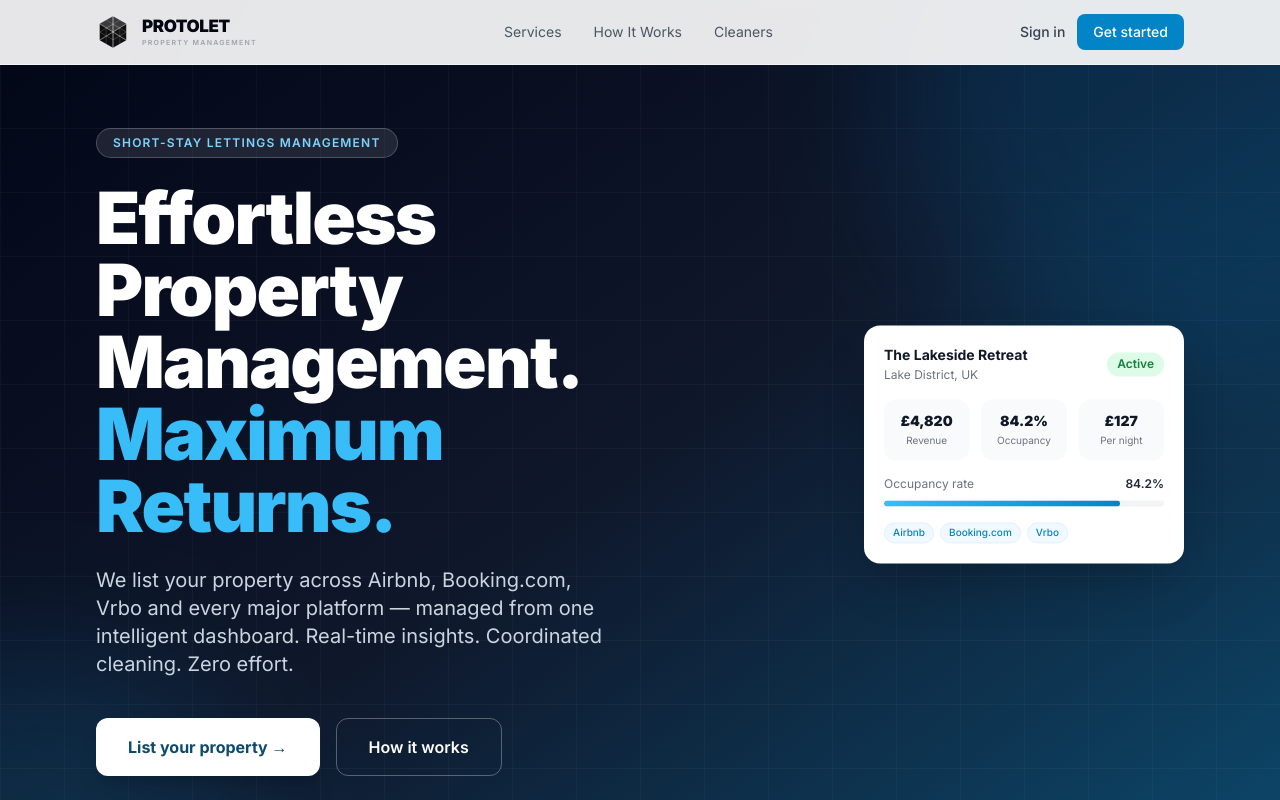
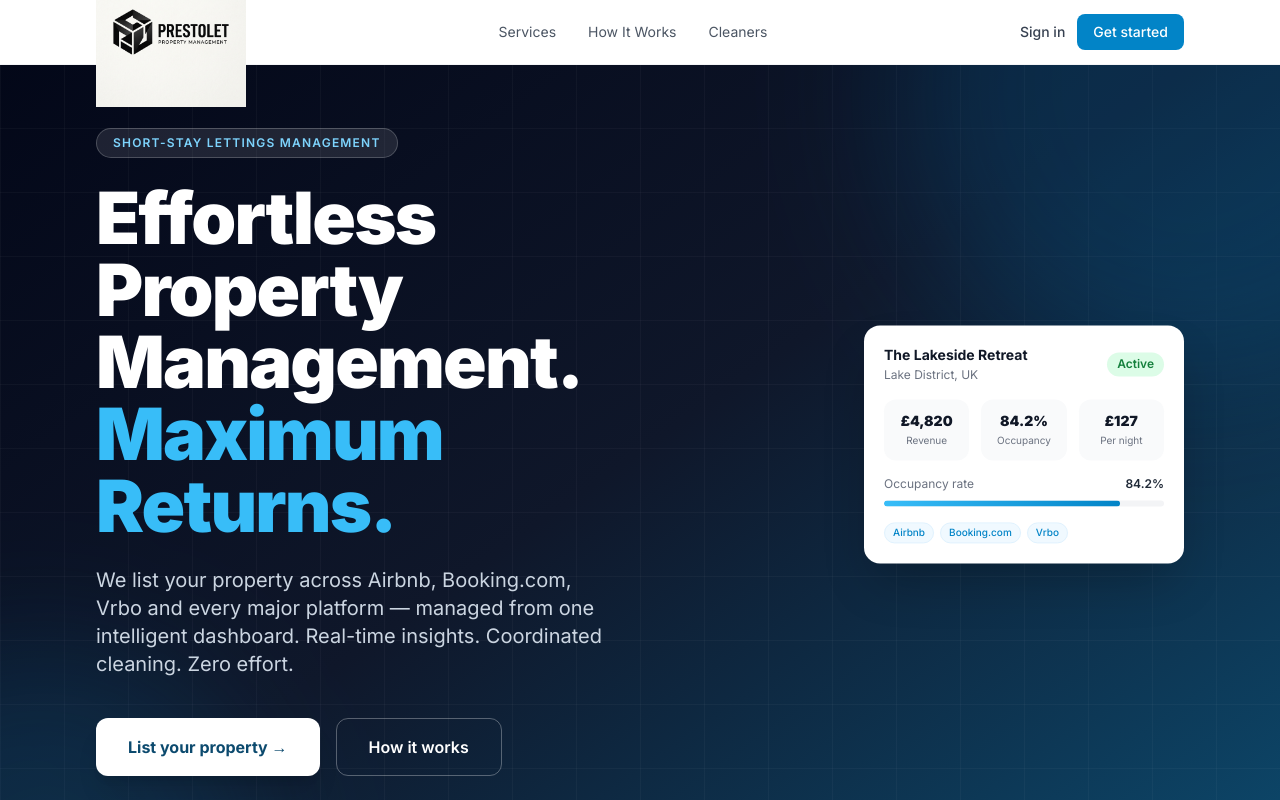
Before and after one commit to Baldry40/prestolet, a Next.js app: page / in a window 1280 px wide. Shown: the top 800 px of the page. Built offline with nearby package versions, Linux system fonts and the light colour scheme; no server answers.

Commit message:
fix: use correct Prestolet PNG logo, opaque white nav, fix PRESTOLET text

```diff
--- a/src/components/Footer.tsx
+++ b/src/components/Footer.tsx
@@ -1,5 +1,5 @@
 import Link from 'next/link'
-import { Logo } from '@/components/Logo'
+import Image from 'next/image'
 
 export default function Footer() {
   return (
@@ -9,7 +9,7 @@ export default function Footer() {
           {/* Col 1 — Brand */}
           <div>
             <div className="mb-3">
-              <Logo size="sm" inverted />
+              <Image src="/logo.png" alt="Prestolet" width={150} height={42} className="object-contain brightness-0 invert" />
             </div>
             <p className="text-sm text-slate-400 leading-relaxed">
               Effortless short-stay lettings management. We handle everything so you can focus on what matters.
--- a/src/components/Logo.tsx
+++ b/src/components/Logo.tsx
@@ -66,7 +66,7 @@ export function Logo({ inverted = false, size = 'md', className = '' }: LogoProp
       {/* ── Wordmark ── */}
       <div className="select-none">
         <div className={`font-black tracking-tight leading-none ${titleSize} ${titleColor}`}>
-          PROTOLET
+          PRESTOLET
         </div>
         <div className={`font-semibold tracking-[0.18em] uppercase leading-none mt-1 hidden sm:block ${subSize} ${subColor}`}>
           Property Management
--- a/src/components/Nav.tsx
+++ b/src/components/Nav.tsx
@@ -1,8 +1,8 @@
 'use client'
 import { useState, useEffect } from 'react'
 import Link from 'next/link'
+import Image from 'next/image'
 import { useSession, signOut } from 'next-auth/react'
-import { Logo } from '@/components/Logo'
 
 export default function Nav() {
   const { data: session } = useSession()
@@ -16,12 +16,12 @@ export default function Nav() {
   }, [])
 
   return (
-    <header className={`fixed top-0 left-0 right-0 z-[9999] bg-white/90 backdrop-blur-sm border-b border-gray-100 transition-shadow duration-300 ${scrolled ? 'shadow-md' : 'shadow-none'}`}>
+    <header className={`fixed top-0 left-0 right-0 z-[9999] bg-white border-b border-gray-100 transition-shadow duration-300 ${scrolled ? 'shadow-md' : 'shadow-none'}`}>
       <div className="max-w-6xl mx-auto px-4 sm:px-6 lg:px-8">
         <div className="flex items-center justify-between h-16">
           {/* Logo */}
           <Link href="/" className="flex-shrink-0">
-            <Logo size="sm" />
+            <Image src="/logo.png" alt="Prestolet" width={150} height={42} className="object-contain" priority />
           </Link>
 
           {/* Desktop nav links */}
```
Also changed, not shown: public/logo.png.
